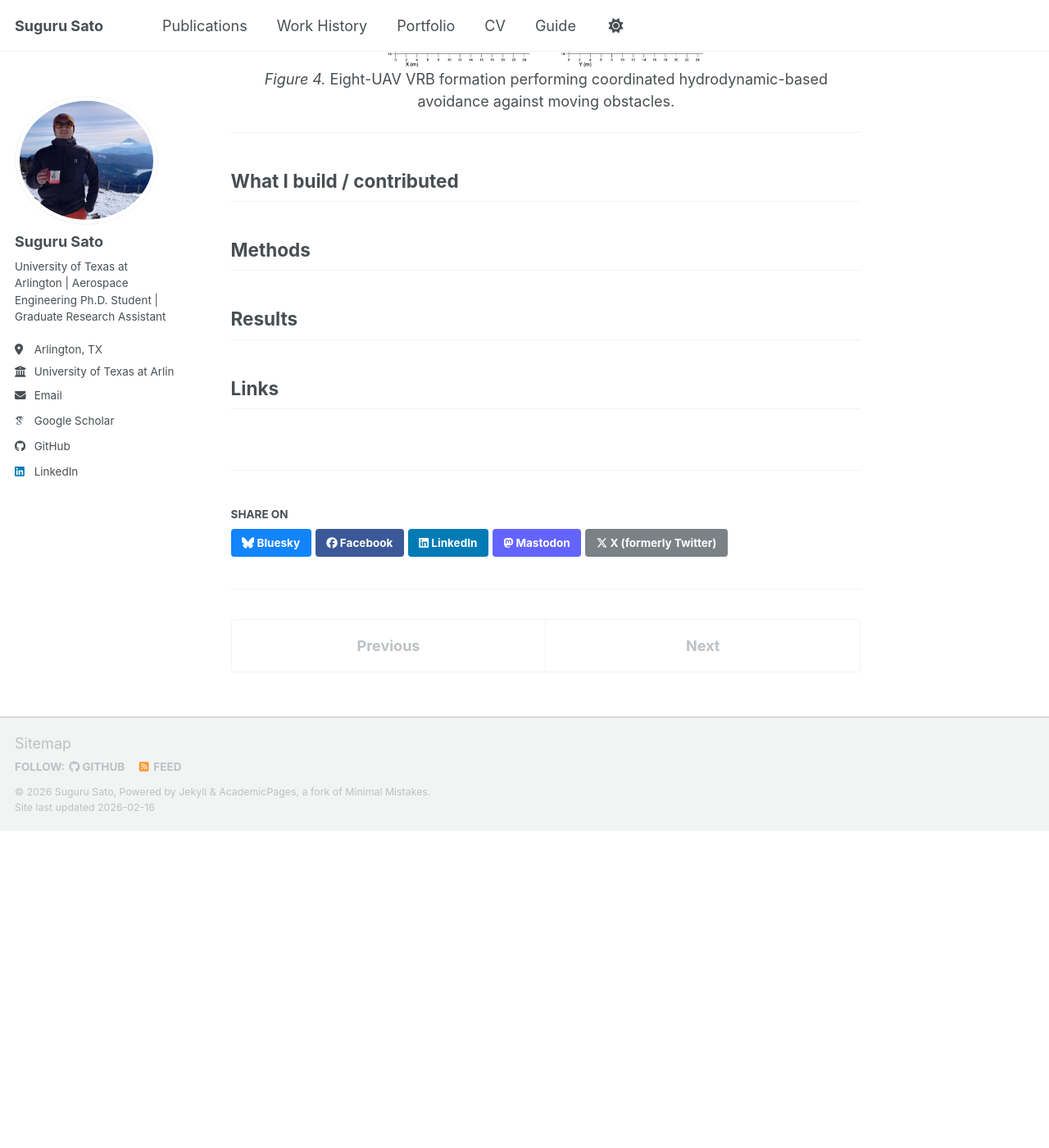
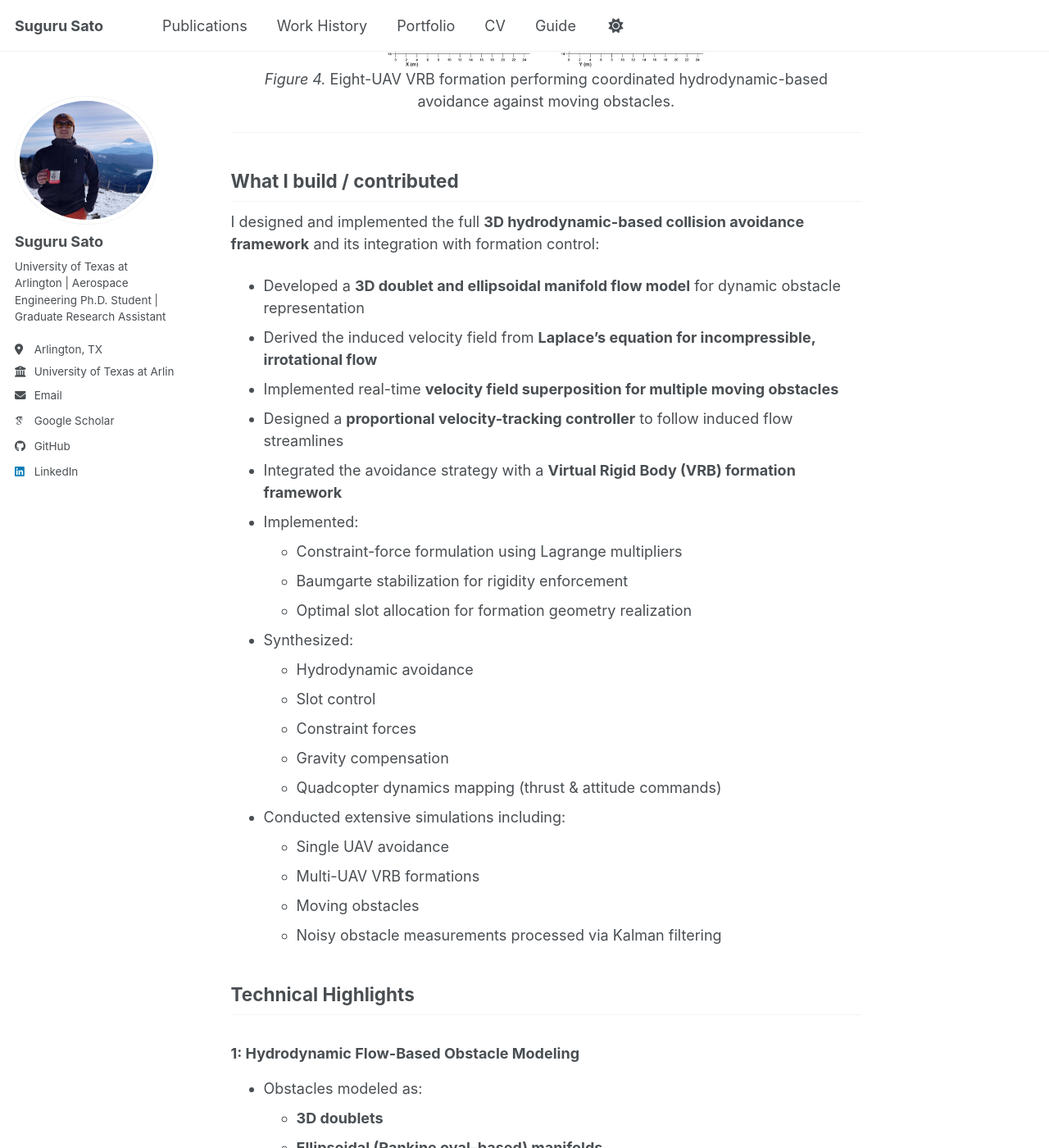
Before and after one commit to GitHub-Suguru/GitHub-Suguru.github.io, a Jekyll site: the page built from _portfolio/hydrodynamic_flow_based_collision_avoidance.md, in a window 1280 px wide and 1400 px high, scrolled down 2125 px. Shown: the whole window at 82% size. Built offline with Jekyll 4.4.1, drawn with Linux system fonts in a browser that asks for light colours; some web fonts are replaced; a script bundle is joined from its source files by our own code; library files that are not in the unit come from our copies; before the commit the page ends 3138 px from its top, so only the background shows below that; some of the changed text lies outside the part shown.

Commit message:
Update hydrodynamic_flow_based_collision_avoidance.md

```diff
--- a/_portfolio/hydrodynamic_flow_based_collision_avoidance.md
+++ b/_portfolio/hydrodynamic_flow_based_collision_avoidance.md
@@ -39,12 +39,168 @@ The work demonstrates a **real-time, interpretable, and computationally lightwei
 ---
 
 ## What I build / contributed
+I designed and implemented the full **3D hydrodynamic-based collision avoidance framework** and its integration with formation control:
 
+- Developed a **3D doublet and ellipsoidal manifold flow model** for dynamic obstacle representation
+- Derived the induced velocity field from **Laplace’s equation for incompressible, irrotational flow**
+- Implemented real-time **velocity field superposition for multiple moving obstacles**
+- Designed a **proportional velocity-tracking controller** to follow induced flow streamlines
+- Integrated the avoidance strategy with a **Virtual Rigid Body (VRB) formation framework**
+- Implemented:
+  - Constraint-force formulation using Lagrange multipliers
+  - Baumgarte stabilization for rigidity enforcement
+  - Optimal slot allocation for formation geometry realization
+- Synthesized:
+  - Hydrodynamic avoidance
+  - Slot control
+  - Constraint forces
+  - Gravity compensation
+  - Quadcopter dynamics mapping (thrust & attitude commands)
+- Conducted extensive simulations including:
+  - Single UAV avoidance
+  - Multi-UAV VRB formations
+  - Moving obstacles
+  - Noisy obstacle measurements processed via Kalman filtering
 
-## Methods
+## Technical Highlights
 
+### 1: Hydrodynamic Flow-Based Obstacle Modeling
+- Obstacles modeled as:
+  - **3D doublets**
+  - **Ellipsoidal (Rankine oval–based) manifolds**
+- Flow potential satisfies:
+  - Laplace’s equation (harmonic function)
+  - Incompressible & irrotational assumptions
+- Benefits:
+  - No local minima (unlike artificial potential fields)
+  - No trajectory discontinuities
+  - Smooth streamline-following behavior
+  - Real-time computational efficiency
 
-## Results
+---
 
+### 2: Virtual Rigid Body (VRB) Formation Framework
+- Ensures formation rigidity via:
+  - \( 3N - 6 \) distance constraints (3D rigidity condition)
+- Constraint forces computed using:
+  - Jacobian-based formulation
+  - Lagrange multipliers
+  - Baumgarte stabilization
+- Optimal slot allocation:
+  - Minimizes total agent travel distance
+  - Ensures desired geometry & orientation
 
-## Links
+---
+
+### 3: Unified Control Architecture
+
+Total commanded control input:
+
+\[
+\mathbf{f}_{i,cmd} = \mathbf{f}_{i,h} + \mathbf{f}_{i,s} + \mathbf{f}_{i,g} + \mathbf{f}_{i,c}
+\]
+
+Where:
+- \( \mathbf{f}_{i,h} \) — Hydrodynamic induced velocity tracking
+- \( \mathbf{f}_{i,s} \) — Slot allocation control
+- \( \mathbf{f}_{i,g} \) — Gravity compensation
+- \( \mathbf{f}_{i,c} \) — Constraint force (rigidity enforcement)
+
+This architecture enables:
+- Local obstacle avoidance
+- Formation preservation
+- Smooth cooperative motion
+- No explicit trajectory replanning
+
+---
+## Key Results
+
+### Single UAV
+- Smooth avoidance of stationary & moving obstacles
+- Adjustable clearance via doublet radius \( R_d \)
+- Robust performance under Gaussian measurement noise
+- Minimum clearance maintained safely above buffer threshold
+
+### Eight-UAV Delta Formation
+- Formation rigidity preserved during avoidance
+- Inter-agent distances asymptotically return to desired values
+- Local collision avoidance inside formation inherently achieved via constraint forces
+- Robust under noisy obstacle measurements
+
+### Emergent Dynamic Obstacles
+- No predictive obstacle modeling required
+- Avoidance purely reactive yet physically interpretable
+- Computationally lightweight compared to MPC-based approaches
+
+---
+## Why This Matters
+
+Traditional collision avoidance methods suffer from:
+
+- ❌ Local minima (potential fields)
+- ❌ High computational cost (MPC)
+- ❌ Heavy reliance on prediction accuracy
+- ❌ Limited interpretability (RL-based methods)
+
+This hydrodynamic approach provides:
+
+- ✔ Physics-inspired behavior
+- ✔ Real-time feasibility
+- ✔ No trajectory replanning
+- ✔ Natural streamline motion
+- ✔ Formation-level coordination
+- ✔ Scalability to multi-UAV swarms
+
+This framework is particularly suited for:
+
+- UAV swarm navigation in cluttered environments
+- Defense and surveillance operations
+- Urban air mobility traffic deconfliction
+- Cooperative autonomous aerial robotics
+- Future drone-as-first-responder (DFR) systems
+
+---
+
+## Media and Publications
+
+- 🎥 Supplemental simulation videos:
+  https://youtu.be/QcZWW4lSVJo
+
+- 🎥 Multi-formation simulation playlist:
+  https://www.youtube.com/playlist?list=PLX7ZK_42SnIBaYop_a6Q5GKgtBj6kfUKp
+
+- 📄 AIAA Conference Paper:
+  Sato & Subbarao, *Three-Dimensional Hydrodynamic Flow-Based Collision Avoidance for UAV Formations Facing Emergent Dynamic Obstacles*
+  American Institute of Aeronautics and Astronautics (AIAA)
+
+---
+
+## Tools and Technologies
+
+- **Languages:** MATLAB, Python
+- **Simulation:** Custom 3D dynamics simulator
+- **Control:** PID outer/inner loop control
+- **Estimation:** Kalman Filtering (constant velocity model)
+- **Mathematics:**
+  - Laplace’s equation
+  - Potential flow theory
+  - Lagrange multipliers
+  - Baumgarte stabilization
+  - Rigid-body dynamics
+- **Formation Control:** Virtual Rigid Body (VRB)
+- **Visualization:** 3D flow field & trajectory visualization
+
+---
+
+## Future Work
+
+- Integration into **ROS2–Gazebo SITL**
+- Hardware-in-the-loop validation
+- Replacement of PID velocity tracking with **Model Predictive Control**
+- Extension to:
+  - Adaptive doublet strength tuning
+  - Non-spherical obstacle manifolds
+  - Outdoor RTK-enabled experiments
+  - Multi-swarm interaction
+
+---
```
